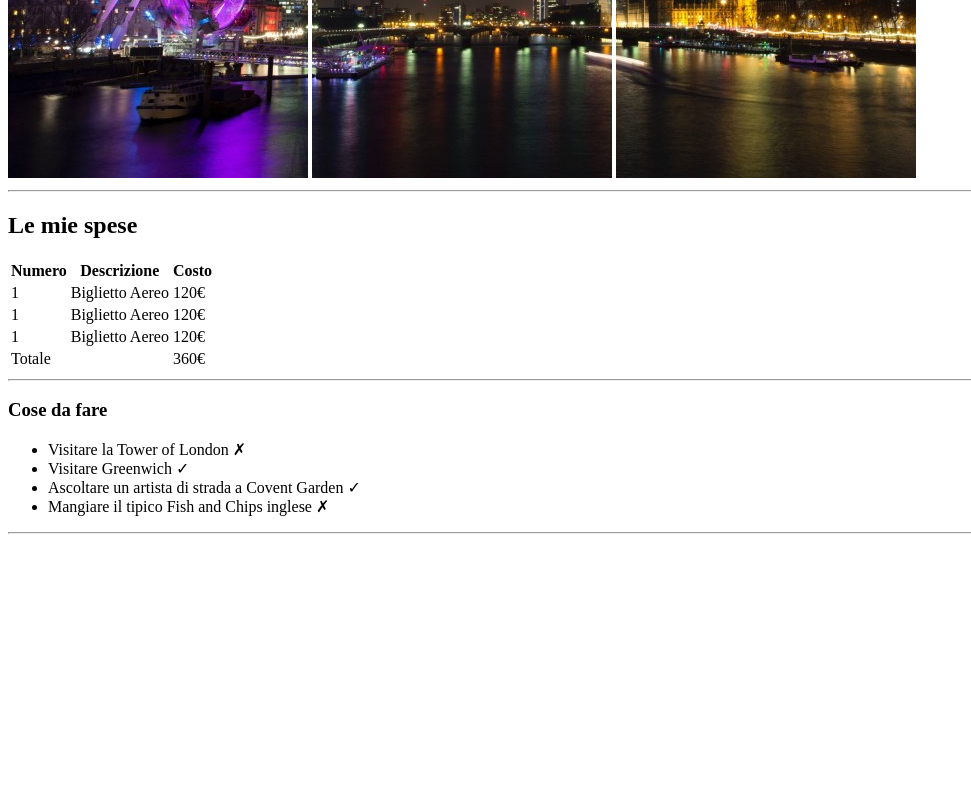
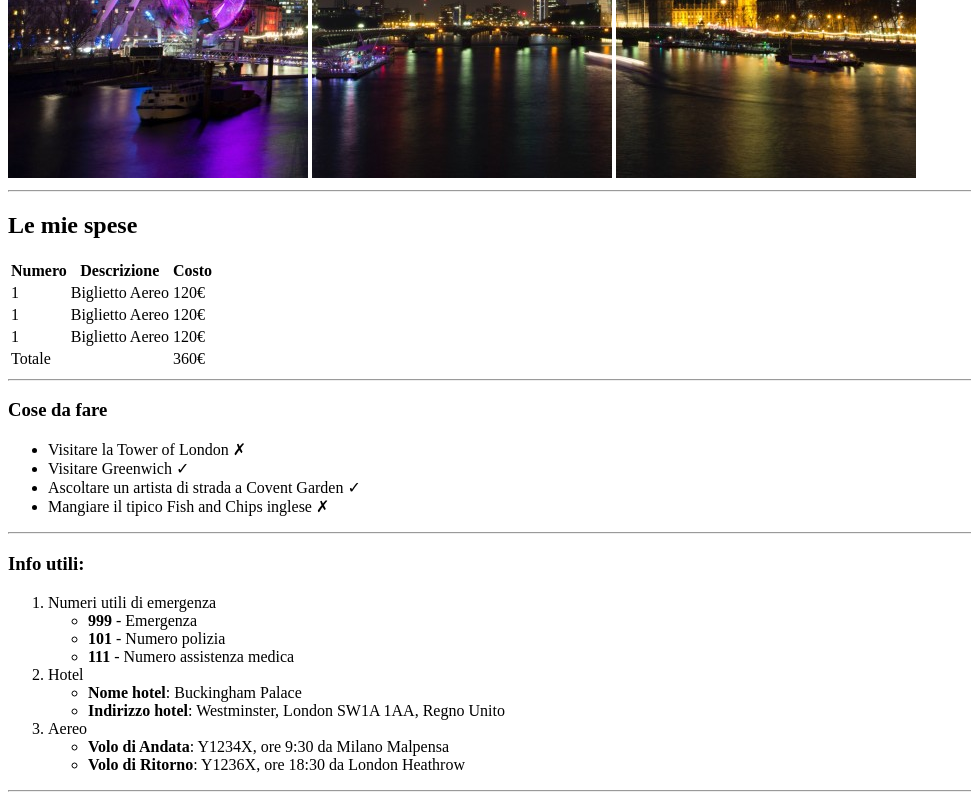
Before and after one commit to EnricoClem/html-london-trip, a plain HTML site: page index.html in a window 1280 px wide. Shown: the part 502-1302 px from the top of the page, without its empty margins (0-971 px from the left). Before the commit the page ends 1044 px from the top, so only its background shows below. Drawn offline with Linux system fonts and the light colour scheme.

Commit message:
ADD - info list

```diff
--- a/index.html
+++ b/index.html
@@ -62,6 +62,31 @@
         </ul>
         <hr>
 
+        <!-- Lista delle info utili -->
+        <h3>Info utili:</h3>
+        <ol>
+            <li>Numeri utili di emergenza
+                <ul>
+                    <li><strong>999</strong> - Emergenza</li>
+                    <li><strong>101</strong> - Numero polizia</li>
+                    <li><strong>111</strong> - Numero assistenza medica</li>
+                </ul>
+            </li>
+            <li>Hotel
+                <ul>
+                    <li><strong>Nome hotel</strong>: Buckingham Palace</li>
+                    <li><strong>Indirizzo hotel</strong>: Westminster, London SW1A 1AA, Regno Unito</li>
+                </ul>
+            </li>
+            <li>Aereo
+                <ul>
+                   <li><strong>Volo di Andata</strong>: Y1234X, ore 9:30 da Milano Malpensa</li>
+                   <li><strong>Volo di Ritorno</strong>: Y1236X, ore 18:30 da London Heathrow</li>
+                </ul>
+            </li>
+        </ol>
+        <hr>
+
     </main>
 
     <footer>
```
